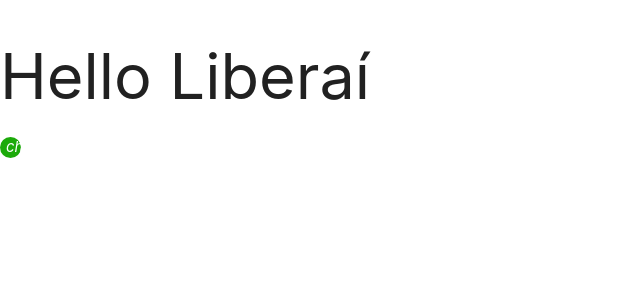
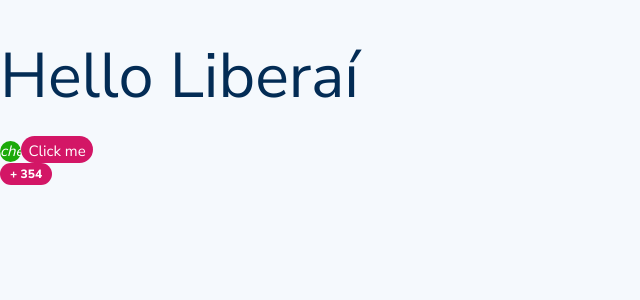
Before and after one commit to JuDCraide/Frontend-LiberAi, a React (Create React App) app: page / in a window 1280 px wide. Shown: the top 300 px of the page, without its empty margins (0-640 px from the left). Built offline with nearby package versions, Linux system fonts and the light colour scheme.

Commit message:
feat(components): add tag

```diff
--- a/src/App.js
+++ b/src/App.js
@@ -1,11 +1,17 @@
 import React from "react";
 import CheckButton from "./components/CheckButton";
+import Button from "./components/Button";
+import Tag from "./components/Tag";
+
+import './App.css';
 
 function App() {
   return (
     <div>
       <h1>Hello Liberaí</h1>
       <CheckButton />
+      <Button color='var(--pink-color)'>Click me</Button>
+      <Tag >+ 354</Tag>
     </div>
   );
 }
--- /dev/null
+++ b/src/components/Tag/index.js
@@ -0,0 +1,13 @@
+import React from "react";
+
+import TagStyle from "./styles";
+
+function Tag({ children, color }) {
+    return (
+        <TagStyle style={{ backgroundColor: color }}>
+            <p>{children}</p>
+        </TagStyle>
+    );
+}
+
+export default Tag;
--- /dev/null
+++ b/src/components/Tag/styles.js
@@ -0,0 +1,25 @@
+import styled from "styled-components";
+
+const TagStyle = styled.div`
+  height: 22px;
+  width: max-content;
+  border-radius: 20px;
+  color: #fff;
+  background-color: var(--pink-color);
+  display: flex;
+  align-items:center;
+  justify-content:center;
+  padding: 0 10px;
+
+  p {
+    text-align: center;
+    font-weight: 800;
+    font-size:12px;
+    line-height: 16px;
+    letter-spacing: 0px;
+    color: #FFF;
+    opacity: 1;
+  }
+`;
+
+export default TagStyle;
```
